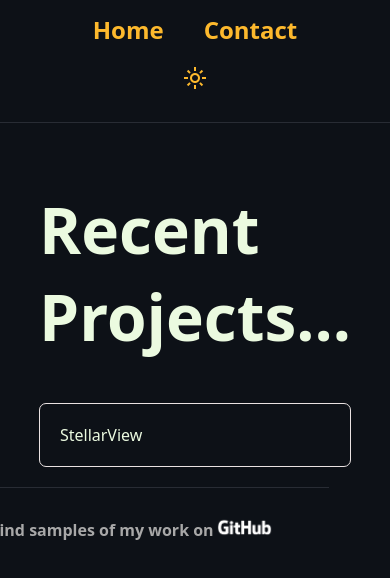
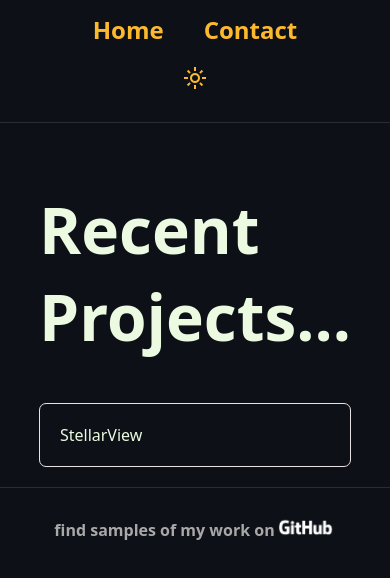
Before and after one commit to kashitamang/personal-portfolio, a React (Create React App) app: page /projects in a window 390 px wide. Shown: the top 578 px of the page. Built offline with nearby package versions, Linux system fonts and the light colour scheme.

Commit message:
fixing footer for mobile view

```diff
--- a/src/components/Page/Footer.module.scss
+++ b/src/components/Page/Footer.module.scss
@@ -1,7 +1,5 @@
 .Footer {
     height: 10vh;
-    width: 100vw;
-
     a img {
         height: 25px;
     }
```
Also changed, not shown: src/App.js (renamed from src/App.jsx).
